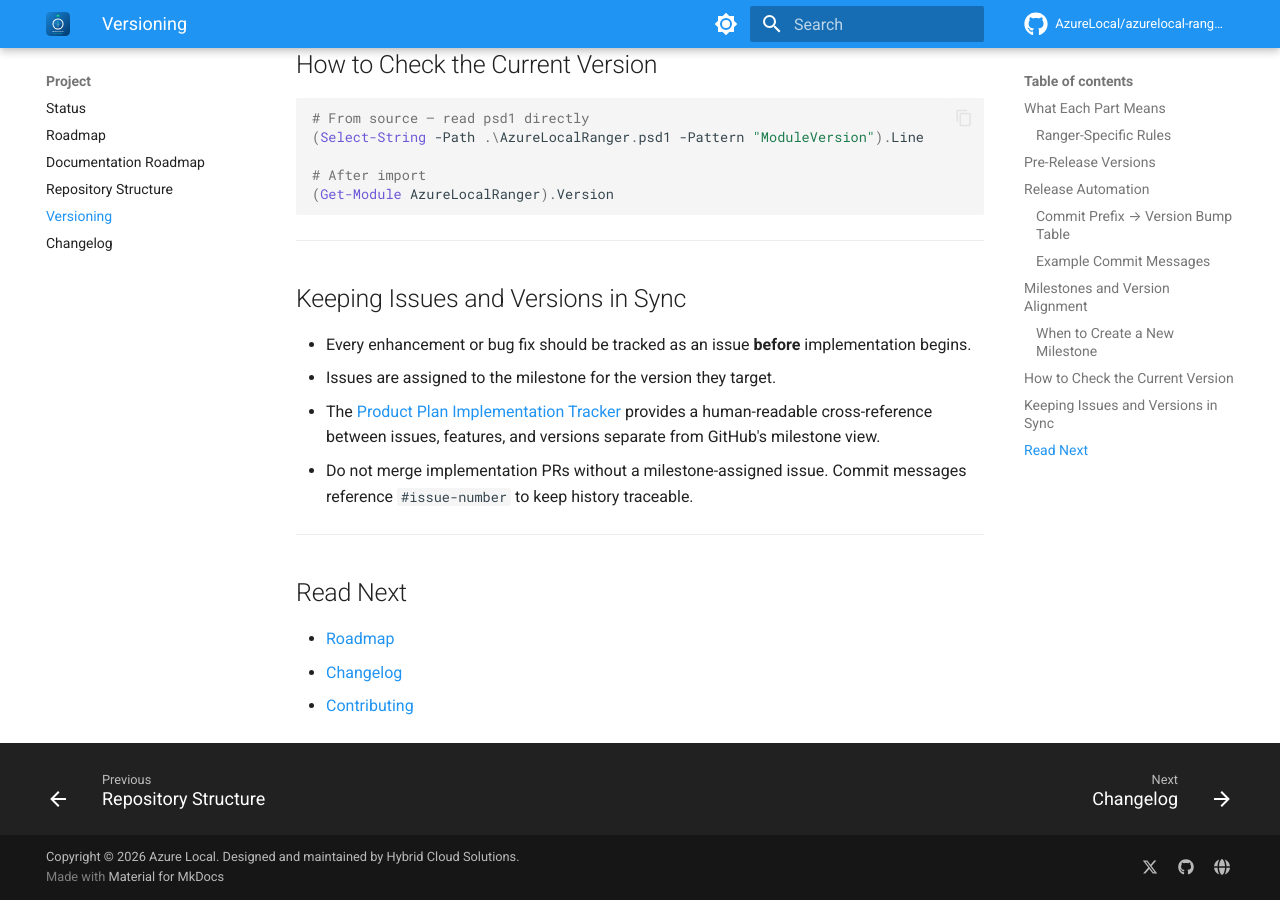
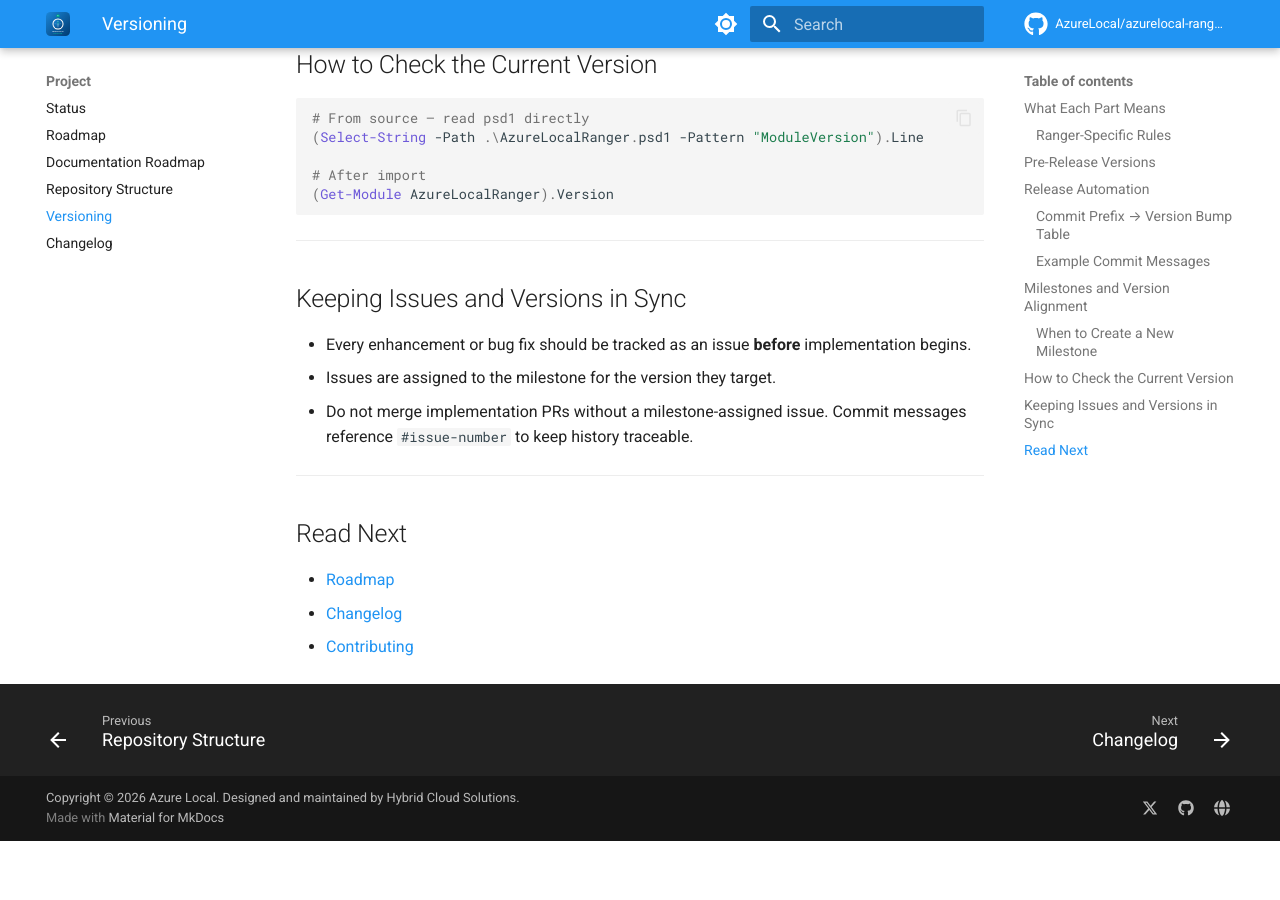
Before and after one commit to AzureLocal/azurelocal-ranger, an MkDocs documentation site: the page built from docs/project/versioning.md, in a window 1280 px wide and 900 px high, scrolled down 2955 px. Built offline with MkDocs 1.6.1 and Material for MkDocs 9.7.7, drawn with Linux system fonts in a browser that asks for light colours; comment, search, counter and statistics services are not loaded; after the commit the page ends 3796 px from its top, so only the background shows below that.

Commit message:
docs: remove internal repo-management reference from public versioning doc

```diff
--- a/docs/project/versioning.md
+++ b/docs/project/versioning.md
@@ -100,7 +100,6 @@ Use the naming pattern `vX.Y.Z — Short Title` with a one-line sprint descripti
 
 - Every enhancement or bug fix should be tracked as an issue **before** implementation begins.
 - Issues are assigned to the milestone for the version they target.
-- The [Product Plan Implementation Tracker](https://github.com/AzureLocal/azurelocal-ranger/blob/main/repo-management/reports/product-plan-implementation-tracker.md) provides a human-readable cross-reference between issues, features, and versions separate from GitHub's milestone view.
 - Do not merge implementation PRs without a milestone-assigned issue. Commit messages reference `#issue-number` to keep history traceable.
 
 ---
```
